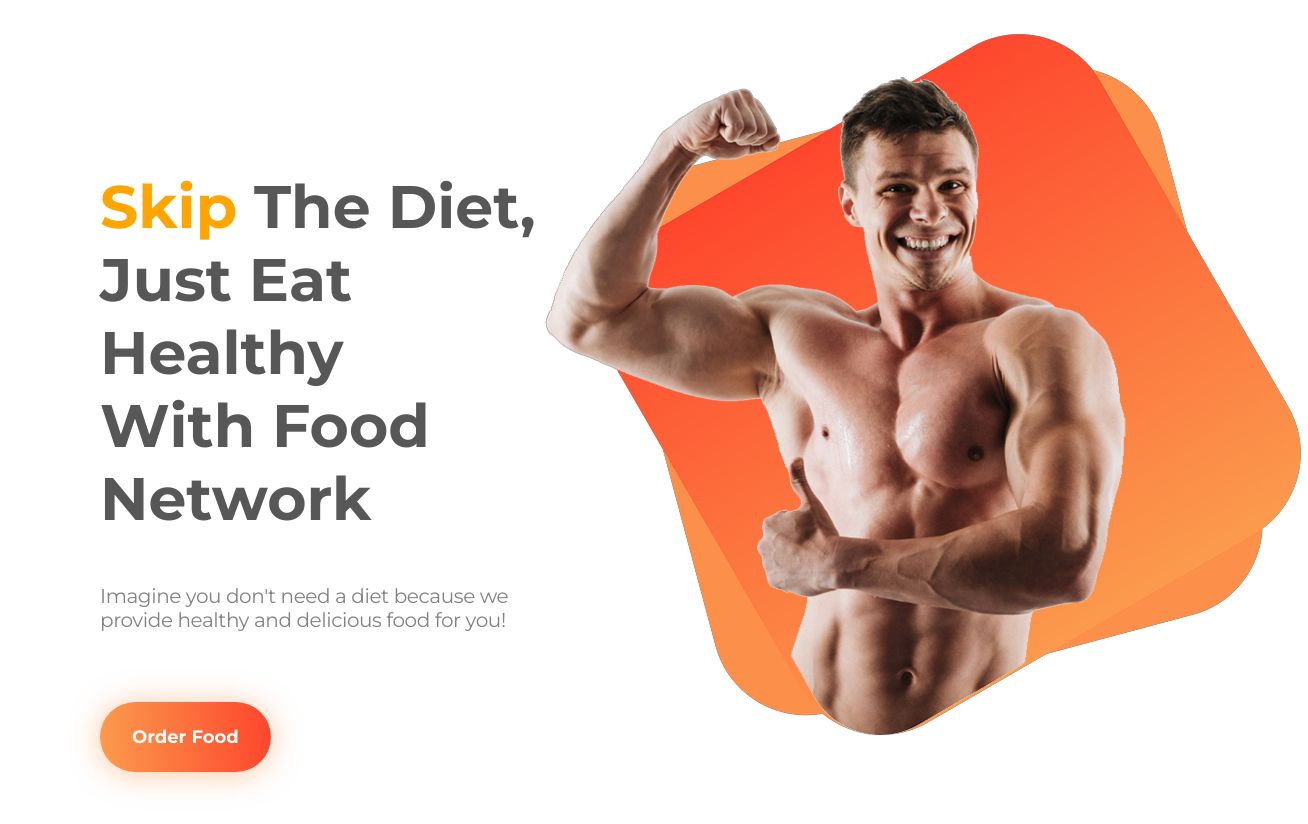
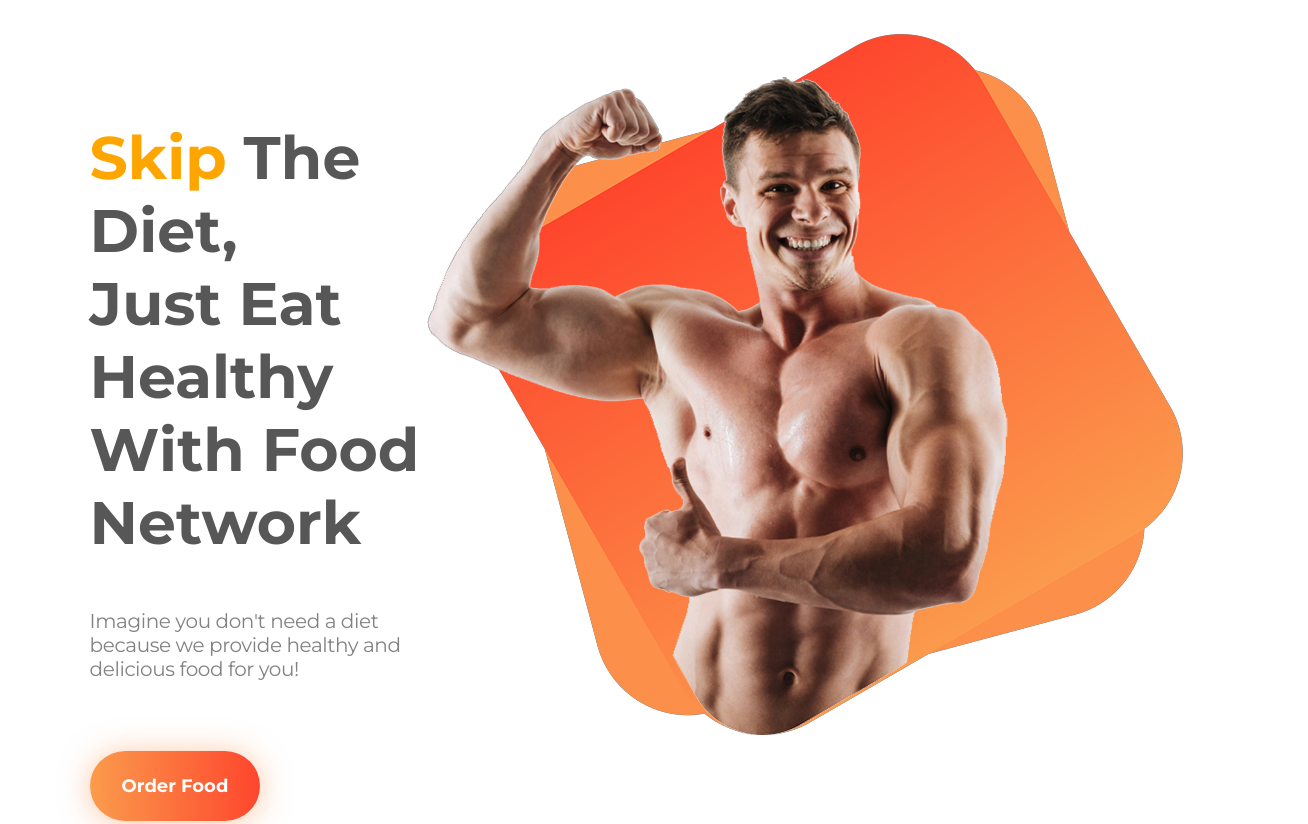
Before and after one commit to sanzida-a/eat-healthy, a plain HTML site: page index.html in a window 1280 px wide. Shown: the top 824 px of the page, 1308 px wide, since content can reach past the window. Drawn offline with Linux system fonts and the light colour scheme.

Commit message:
Final v2

```diff
--- a/index.html
+++ b/index.html
@@ -11,14 +11,16 @@
         <link rel="stylesheet" href="style.css">
     </head>
     <body>
-        <section class="top-cont">
+        <section class="top-section">
+            <div class="top-cont">
                 <div class = "top-left">
                     <h1><span class = "accent">Skip</span> The Diet,<br>Just Eat Healthy <br> With Food Network</h1>
                     <p>Imagine you don't need a diet because we provide healthy and delicious food for you!</p>
                     <a class = "link-button" target="_blank" href="youtube.com">Order Food</a>
                 </div>
-            <div class = "topimg">
+                <div class = "top-right">
                     <img src="images/male/Hero Image.png" alt="Healthy Man">
+                </div>
             </div>
         </section>
         <section class="about">
--- a/style.css
+++ b/style.css
@@ -20,13 +20,13 @@ section{
     margin-bottom: 100px;
 }
 .top-cont{
+    display: flex;
     align-items: center;
-
+    margin-left: 7%;
+    margin-right: 7%;
 }
 .top-left{
     color: #575757;
-    width: 100%;
-    margin-left: 100px;
 
 }
 .top-left p{
@@ -49,10 +49,6 @@ section{
 
 
 }
-.topimg{
-    width: 50%;
-    padding-right: 100px;
-}
 .about{
     background-image: url(images/shapes/7.png);
     background-repeat: no-repeat;
@@ -65,7 +61,7 @@ section{
     display: block;
     margin-left: auto;
     margin-right: auto;
-    width: 50%;
+    width: 45%;
 
 }
 .abttext{
@@ -91,7 +87,6 @@ section{
 
 .card-cont{
     display:flex;
-    justify-content:space-between;
     margin-left:9%;
     margin-right: 9%;
 }
```
Lines whose indentation alone changed are shown as unchanged.
